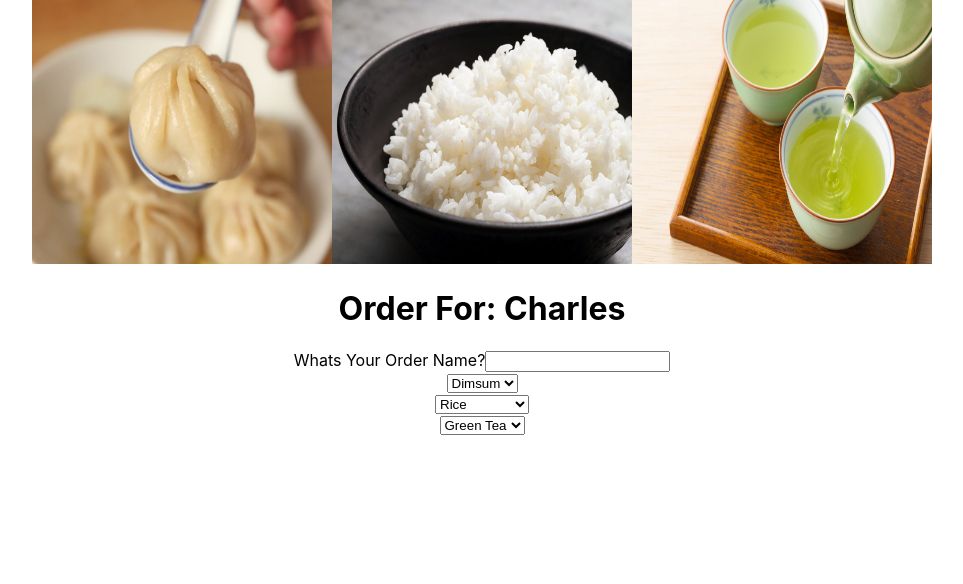
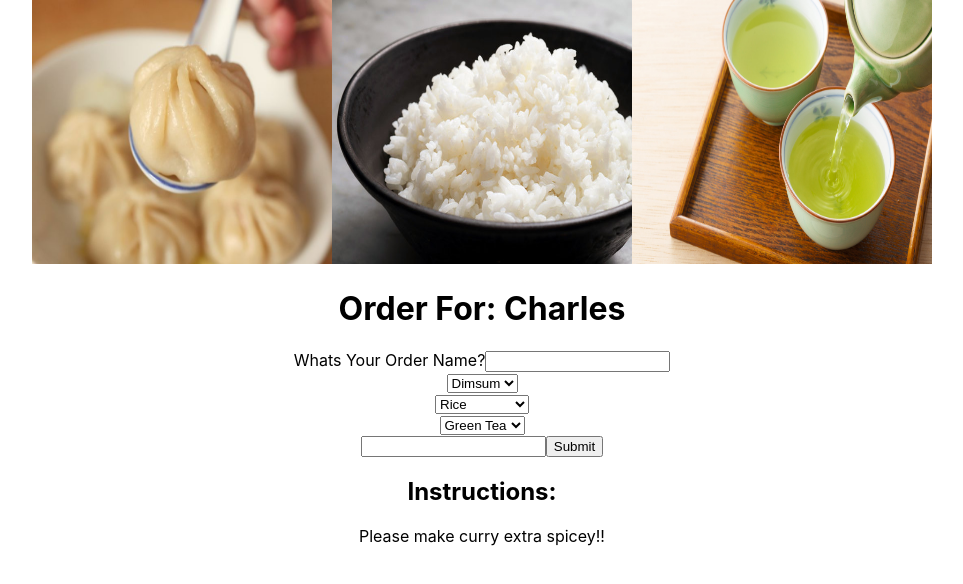
Before and after one commit to xDenzelB/Food-order, a React (Create React App) app: page / in a window 1280 px wide. Shown: the top 584 px of the page, without its empty margins (158-1121 px from the left). Built offline with nearby package versions, Linux system fonts and the light colour scheme.

Commit message:
Finished with my Form!

```diff
--- a/src/App.js
+++ b/src/App.js
@@ -6,6 +6,8 @@ import MainDropdown from './Dropdowns/MainDropdown';
 import SideDropdown from './Dropdowns/SideDropdown';
 import DrinkDropdown from './Dropdowns/DrinkDropdown';
 import OrderNameInput from './OrderNameInput';
+import InstructionsForm from './InstructionsForm';
+import InstructionsList from './InstructionsList';
 
 
 function App() {
@@ -26,7 +28,8 @@ function App() {
           <SideDropdown setSideId={setSideId} />
           <DrinkDropdown setDrinkId={setDrinkId} />
         </section>
-
+        <InstructionsForm setInstructions={setInstructions} instructions={instructions} />
+        <InstructionsList instructions={instructions} />
       </div>
 
     </div>
--- a/src/Instructions.js
+++ b/src/Instructions.js
@@ -1,7 +1,7 @@
 import React from 'react';
 
-export default function Instructions({ instructions }) {
+export default function Instructions({ instruction }) {
   return <div className='instructions'>
-    {instructions}
+    {instruction}
   </div>;
 }
--- a/src/InstructionsForm.js
+++ b/src/InstructionsForm.js
@@ -0,0 +1,23 @@
+import React from 'react';
+import { useState } from 'react/cjs/react.development';
+
+export default function InstructionsForm({ setInstructions, instructions }) {
+  const [instructionsInput, setInstructionsInput] = useState('');
+
+  function handleSubmit(e) {
+    e.preventDefault();
+
+    setInstructions([...instructions, instructionsInput]);
+
+    setInstructionsInput('');
+  }
+  return (
+    <section>
+      <form onSubmit={handleSubmit}>
+        <input value={instructionsInput} onChange={e => setInstructionsInput(e.target.value)} />
+        <button>Submit</button>
+      </form>
+
+    </section>
+  );
+}
--- a/src/InstructionsList.js
+++ b/src/InstructionsList.js
@@ -7,7 +7,7 @@ export default function InstructionsList({ instructions }) {
       <h2>Instructions: </h2>
       {
         instructions.map((instruction, i) =>
-          <Instructions key={`${instructions}-${i}`} instruction={instructions} />)
+          <Instructions key={`${instruction}-${i}`} instruction={instruction} />)
       }
 
     </section>
```
